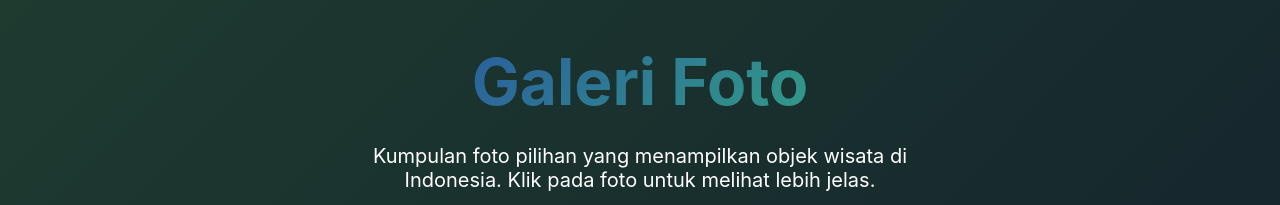
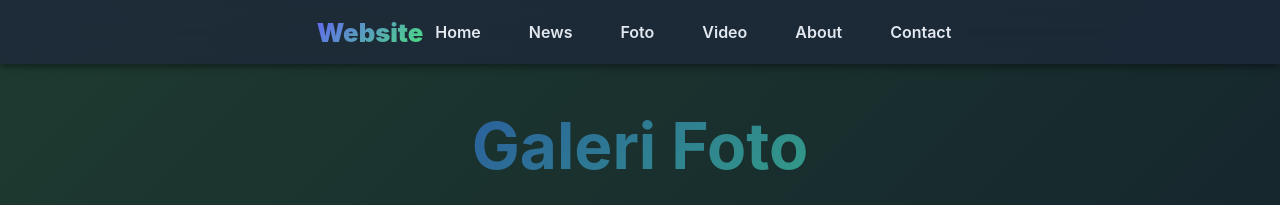
Before and after one commit to ningsih07965/webtiaraa, a plain HTML site: page galerifoto.html in a window 1280 px wide. Shown: the top 205 px of the page. Drawn offline with Linux system fonts and the light colour scheme.

Commit message:
Update galerifoto.html

```diff
--- a/galerifoto.html
+++ b/galerifoto.html
@@ -6,6 +6,21 @@
   <link rel="stylesheet" type="text/css" href="index.css">
 </head>
 <body>
+<header role="banner" class="header">
+    <div class="container header-container">
+      <a href="index.html" class="brand" aria-label="I'm homepage">Website</a>
+      <nav role="navigation" aria-label="Primary navigation" class="nav">
+        <a href="index.html" class="nav-link" tabindex="0">Home</a>
+        <a href="news.html" class="nav-link" tabindex="0">News</a>
+        <a href="galerifoto.html" class="nav-link" tabindex="0">Foto</a>
+        <a href="galerivideo.html" class="nav-link" tabindex="0">Video</a>
+        <a href="profile.html" class="nav-link" tabindex="0">About</a>
+        <a href="Contact.html" class="nav-link" tabindex="0">Contact</a>
+      </nav>
+    </div>
+  </header>
+
+
   <main class="container" role="main" aria-label="Galeri Foto">
     <h1>Galeri Foto</h1>
     <p class="description">Kumpulan foto pilihan yang menampilkan objek wisata di Indonesia. Klik pada foto untuk melihat lebih jelas.</p>
```
